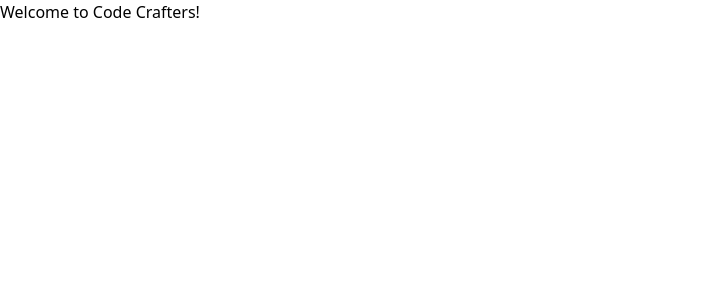
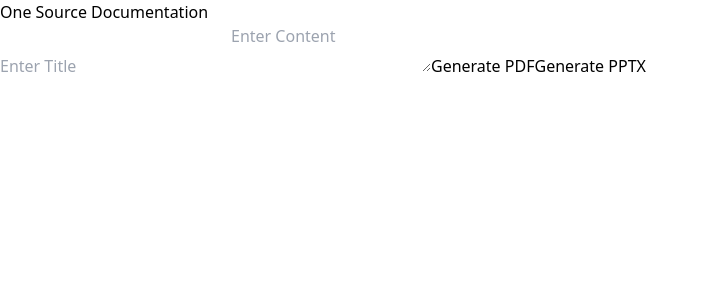
Before and after one commit to Diljeet-Singh0/Code-Crafters, a React (Create React App) app: page / in a window 1280 px wide. Shown: the top 300 px of the page, without its empty margins (0-709 px from the left). Built offline with nearby package versions, Linux system fonts and the light colour scheme.

Commit message:
our final file

```diff
--- a/package.json
+++ b/package.json
@@ -7,6 +7,10 @@
     "@testing-library/jest-dom": "^6.6.3",
     "@testing-library/react": "^16.3.0",
     "@testing-library/user-event": "^13.5.0",
+    "html2canvas": "^1.4.1",
+    "jspdf": "^3.0.1",
+    "mermaid": "^11.6.0",
+    "pptxgenjs": "^3.12.0",
     "react": "^19.1.0",
     "react-dom": "^19.1.0",
     "react-scripts": "5.0.1",
--- a/src/App.js
+++ b/src/App.js
@@ -1,8 +1,43 @@
-import React from 'react';
+import React, { useState } from "react";
+import jsPDF from "jspdf";
+import html2canvas from "html2canvas";
+import PptxGenJS from "pptxgenjs";
+
 function App() {
+  const [title, setTitle] = useState("");
+  const [content, setContent] = useState("");
+
+  const generatePDF = () => {
+    const doc = new jsPDF();
+    doc.text(title, 20, 20);
+    doc.text(content, 20, 40);
+    doc.save("document.pdf");
+  };
+
+  const generatePPTX = () => {
+    let pptx = new PptxGenJS();
+    let slide = pptx.addSlide();
+    slide.addText(title, { x: 1, y: 1, fontSize: 24 });
+    slide.addText(content, { x: 1, y: 2, fontSize: 18 });
+    pptx.writeFile("presentation.pptx");
+  };
+
   return (
     <div className="App">
-      <p>Welcome to Code Crafters!</p>
+      <h1>One Source Documentation</h1>
+      <input
+        type="text"
+        placeholder="Enter Title"
+        value={title}
+        onChange={(e) => setTitle(e.target.value)}
+      />
+      <textarea
+        placeholder="Enter Content"
+        value={content}
+        onChange={(e) => setContent(e.target.value)}
+      />
+      <button onClick={generatePDF}>Generate PDF</button>
+      <button onClick={generatePPTX}>Generate PPTX</button>
     </div>
   );
 }
```
Also changed, not shown: 1 other file (tests, documents, lock files or other folders).
